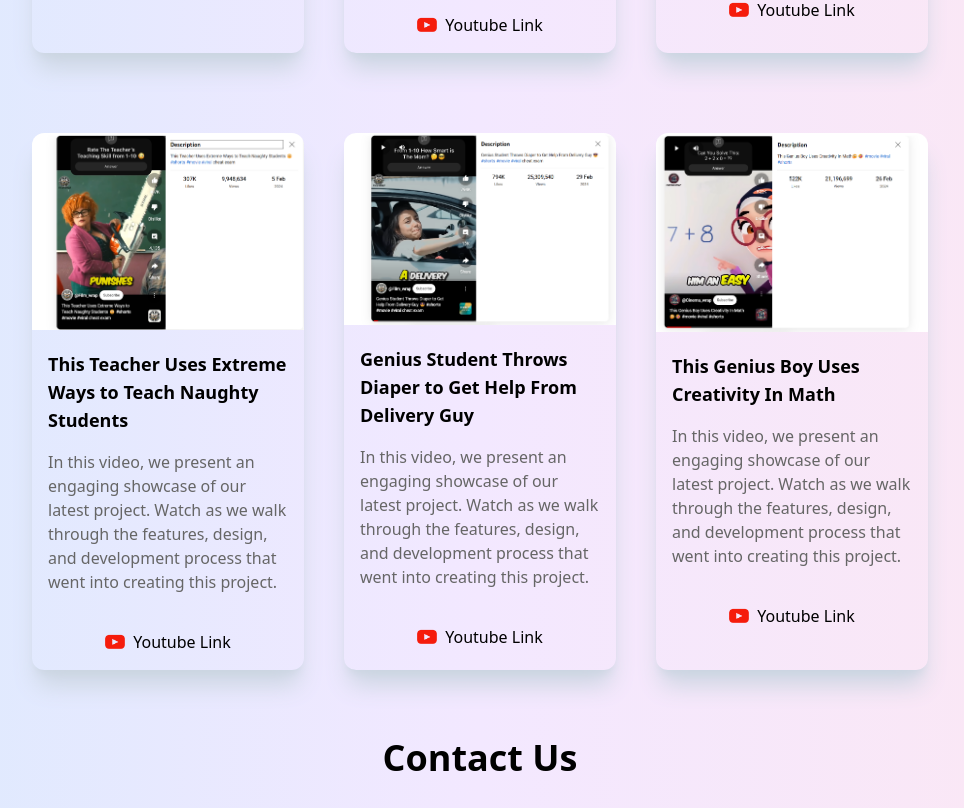
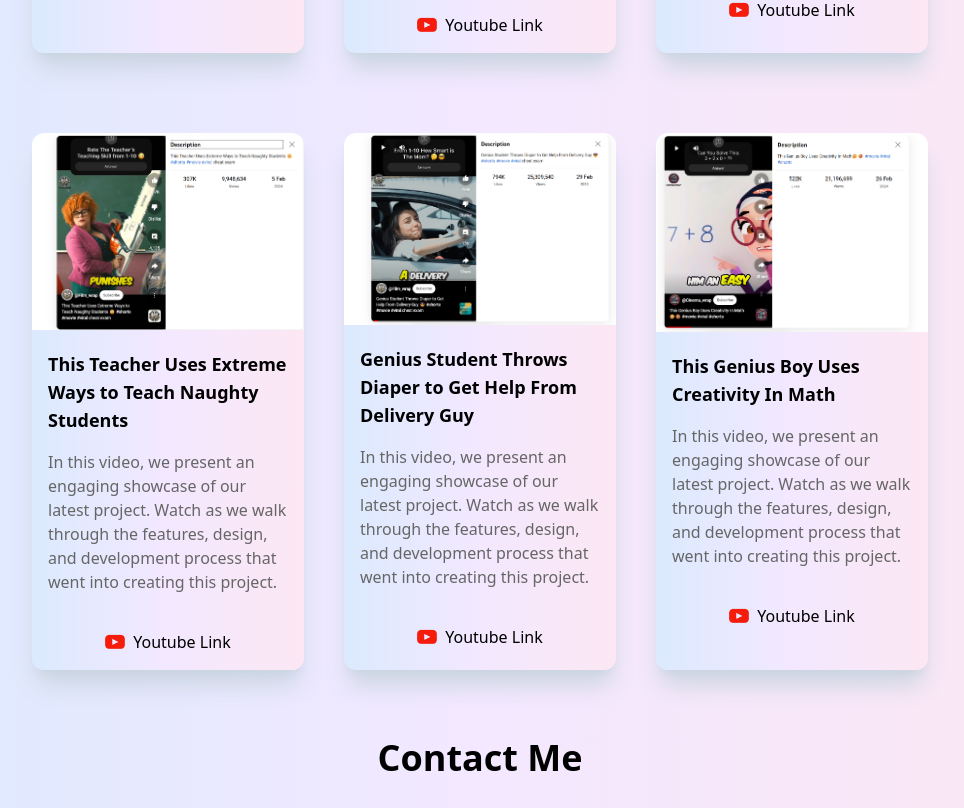
Before and after one commit to NishantSiwakoti/AnishPort, a React (Vite) app: page / in a window 1280 px wide. Shown: the part 2312-3120 px from the top of the page, without its empty margins (160-1124 px from the left). Built offline with nearby package versions, Linux system fonts and the light colour scheme.

Commit message:
change some

```diff
--- a/src/Components/Project.jsx
+++ b/src/Components/Project.jsx
@@ -11,7 +11,7 @@ function Project({
 }) {
   return (
     <div className="flex justify-center w-full">
-      <article className="rounded-xl mt-10 overflow-hidden shadow-xl shadow-slate-300 dark:shadow-slate-900 max-w-lg w-full">
+      <article className="rounded-xl bg-gradient-to-r from-blue-100 via-purple-100 to-pink-100 mt-10 overflow-hidden shadow-xl shadow-slate-300 dark:shadow-slate-900 max-w-lg w-full">
         <img src={image} alt="" loading="lazy" className="w-full" />
         <div className="dark:bg-dark-card p-4">
           <h1 className="dark:text-light-heading font-semibold text-lg pt-1">
--- a/src/Pages/Contact.jsx
+++ b/src/Pages/Contact.jsx
@@ -6,7 +6,7 @@ function Contact() {
     <div className="bg-gradient-to-r from-blue-100 via-purple-100 to-pink-100 min-h-screen p-6 md:p-12 flex flex-col items-center">
       {/* Contact Us Heading */}
       <h1 className="text-4xl font-extrabold text-foreground mb-8 text-center">
-        Contact Us
+        Contact Me
       </h1>
 
       {/* Contact Section */}
```
